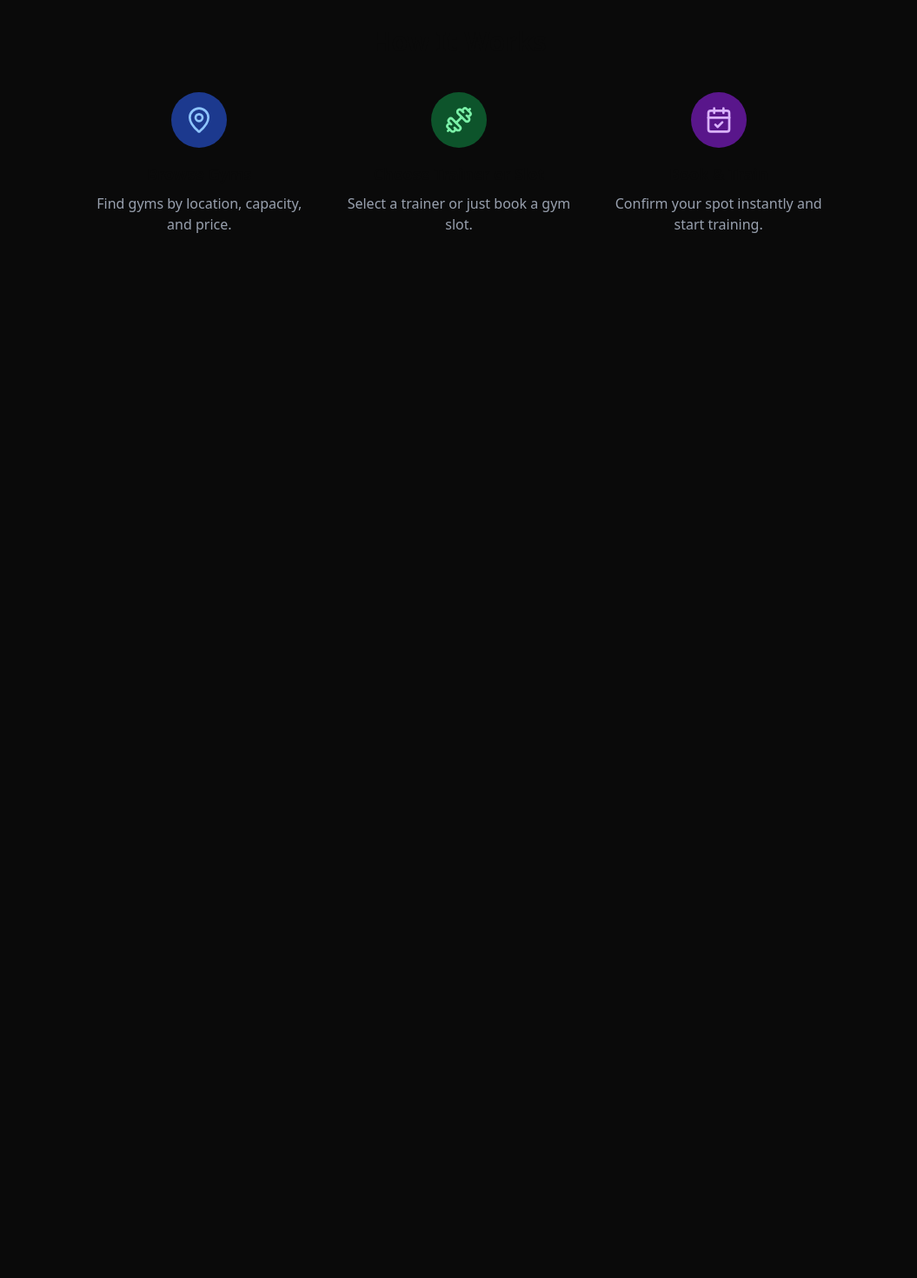
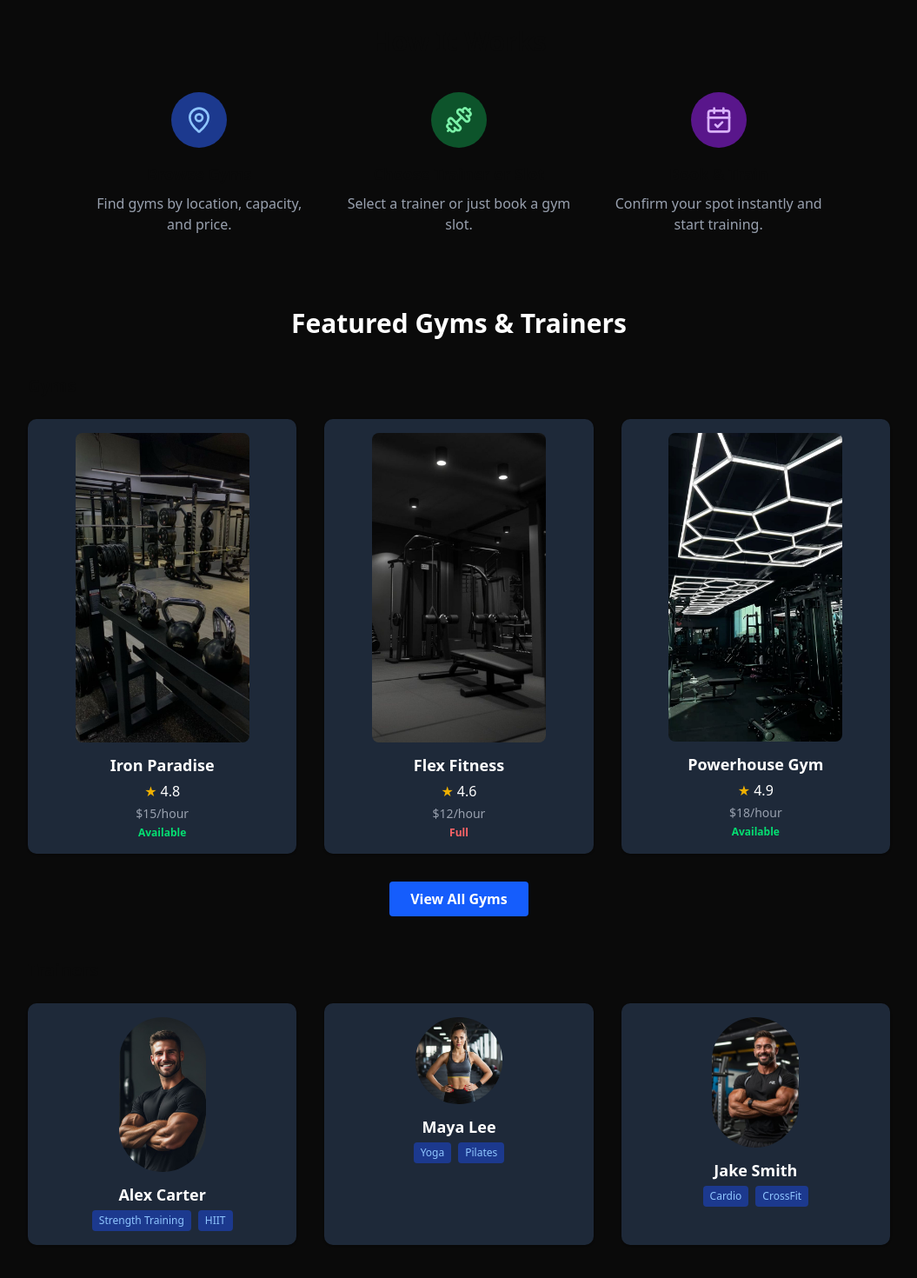
Before and after one commit to Kaleab-Shewangizaw/Gym-connect, a Next.js app: page / in a window 1280 px wide. Shown: the part 832-2302 px from the top of the page at 87% size, without its empty margins (112-1167 px from the left). Before the commit the page ends 1166 px from the top, so only its background shows below. Built offline with nearby package versions, Linux system fonts and the light colour scheme.

Commit message:
featured section added

```diff
--- a/src/app/LandingPageSections/Featured.tsx
+++ b/src/app/LandingPageSections/Featured.tsx
@@ -45,9 +45,9 @@ const trainers = [
 
 export default function FeaturedSection() {
   return (
-    <section className="py-16 bg-gray-50 dark:bg-gray-900">
+    <section className="py-16 pt-5">
       <div className="max-w-5xl mx-auto px-4">
-        <h2 className="text-3xl font-bold text-center mb-10">
+        <h2 className="text-3xl font-bold text-center text-white mb-10">
           Featured Gyms & Trainers
         </h2>
         {/* Gyms Grid */}
@@ -57,7 +57,7 @@ export default function FeaturedSection() {
             {gyms.map((gym) => (
               <div
                 key={gym.name}
-                className="bg-white dark:bg-gray-800 rounded-lg shadow p-4 flex flex-col items-center"
+                className="bg-gray-800 rounded-lg shadow p-4 flex flex-col items-center text-white"
               >
                 <Image
                   src={gym.image}
@@ -71,12 +71,12 @@ export default function FeaturedSection() {
                   <span className="text-yellow-500 mr-1">★</span>
                   <span className="font-medium">{gym.rating}</span>
                 </div>
-                <div className="text-sm text-gray-600 dark:text-gray-400 mb-1">
+                <div className="text-sm text-gray-400 mb-1">
                   ${gym.price}/hour
                 </div>
                 <div
                   className={`text-xs font-semibold ${
-                    gym.available ? "text-green-600" : "text-red-500"
+                    gym.available ? "text-green-400" : "text-red-400"
                   }`}
                 >
                   {gym.available ? "Available" : "Full"}
@@ -99,7 +99,7 @@ export default function FeaturedSection() {
             {trainers.map((trainer) => (
               <div
                 key={trainer.name}
-                className="bg-white dark:bg-gray-800 rounded-lg shadow p-4 flex flex-col items-center"
+                className="bg-gray-800 text-white rounded-lg shadow p-4 flex flex-col items-center"
               >
                 <Image
                   src={trainer.image}
@@ -113,7 +113,7 @@ export default function FeaturedSection() {
                   {trainer.skills.map((skill) => (
                     <span
                       key={skill}
-                      className="bg-blue-100 dark:bg-blue-900 text-blue-700 dark:text-blue-300 px-2 py-1 rounded text-xs font-medium"
+                      className="bg-blue-900 text-blue-300 px-2 py-1 rounded text-xs font-medium"
                     >
                       {skill}
                     </span>
--- /dev/null
+++ b/src/app/LandingPageSections/WhyUs.tsx
@@ -0,0 +1,46 @@
+export default function WhyUsSection() {
+  return (
+    <section className="py-16 bg-gray-950 text-gray-100">
+      <div className="max-w-4xl mx-auto px-4">
+        <h2 className="text-3xl font-bold text-center mb-10">
+          Why Choose GymConnect
+        </h2>
+        <div className="grid grid-cols-1 md:grid-cols-3 gap-8">
+          {/* Clients */}
+          <div className="bg-gray-900 rounded-lg shadow p-6 flex flex-col items-center text-center">
+            <h3 className="font-semibold text-lg mb-2 text-blue-400">
+              For Clients
+            </h3>
+            <ul className="space-y-2 text-gray-300">
+              <li>Easy booking</li>
+              <li>Transparent pricing</li>
+              <li>Nearby gyms</li>
+            </ul>
+          </div>
+          {/* Gym Owners */}
+          <div className="bg-gray-900 rounded-lg shadow p-6 flex flex-col items-center text-center">
+            <h3 className="font-semibold text-lg mb-2 text-green-400">
+              For Gym Owners
+            </h3>
+            <ul className="space-y-2 text-gray-300">
+              <li>Fill empty slots</li>
+              <li>Manage bookings</li>
+              <li>Attract clients</li>
+            </ul>
+          </div>
+          {/* Trainers */}
+          <div className="bg-gray-900 rounded-lg shadow p-6 flex flex-col items-center text-center">
+            <h3 className="font-semibold text-lg mb-2 text-purple-400">
+              For Trainers
+            </h3>
+            <ul className="space-y-2 text-gray-300">
+              <li>More exposure</li>
+              <li>Flexible scheduling</li>
+              <li>More income</li>
+            </ul>
+          </div>
+        </div>
+      </div>
+    </section>
+  );
+}
--- a/src/app/page.tsx
+++ b/src/app/page.tsx
@@ -1,3 +1,4 @@
+import FeaturedSection from "./LandingPageSections/Featured";
 import HeroSection from "./LandingPageSections/Hero";
 import HowItWorksSection from "./LandingPageSections/HowItWorks";
 import HeroNavbar from "./LandingPageSections/Navbar";
@@ -8,6 +9,7 @@ export default function Home() {
       <HeroNavbar />
       <HeroSection />
       <HowItWorksSection />
+      <FeaturedSection />
     </div>
   );
 }
```
